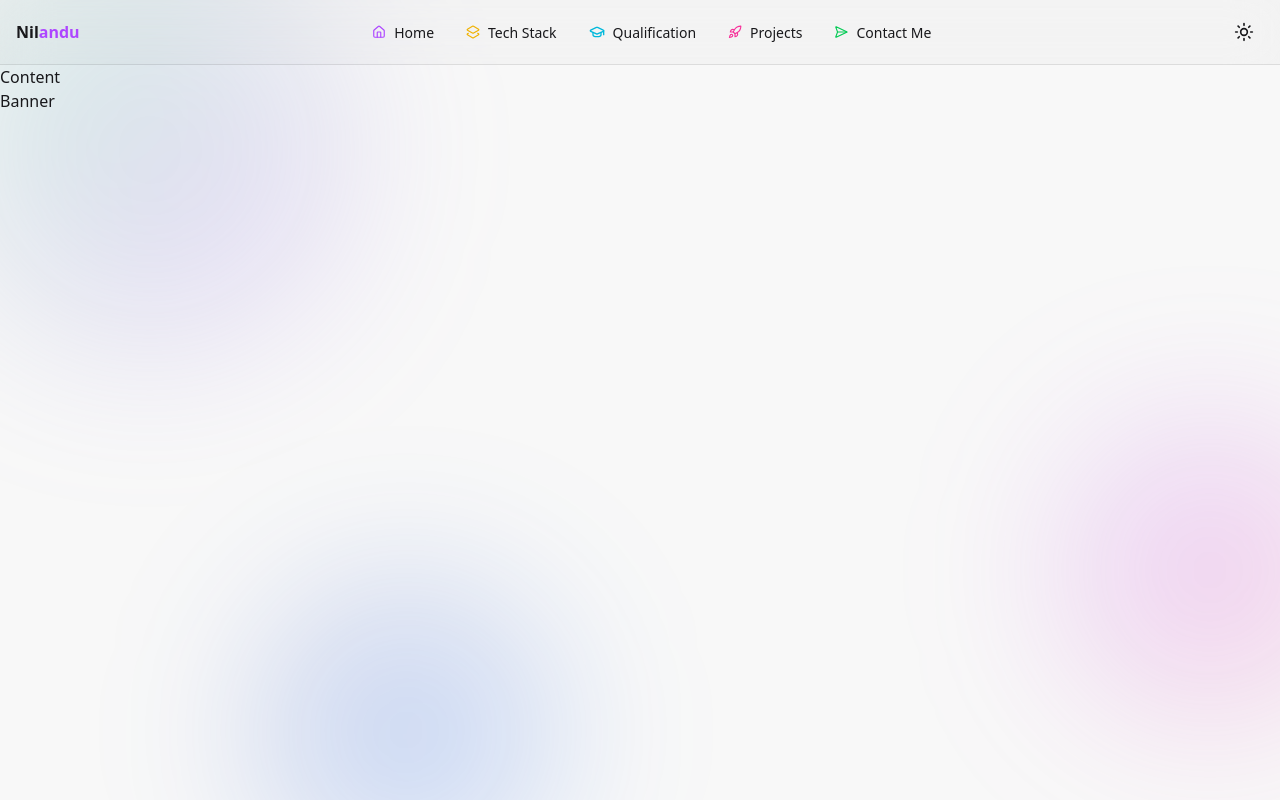
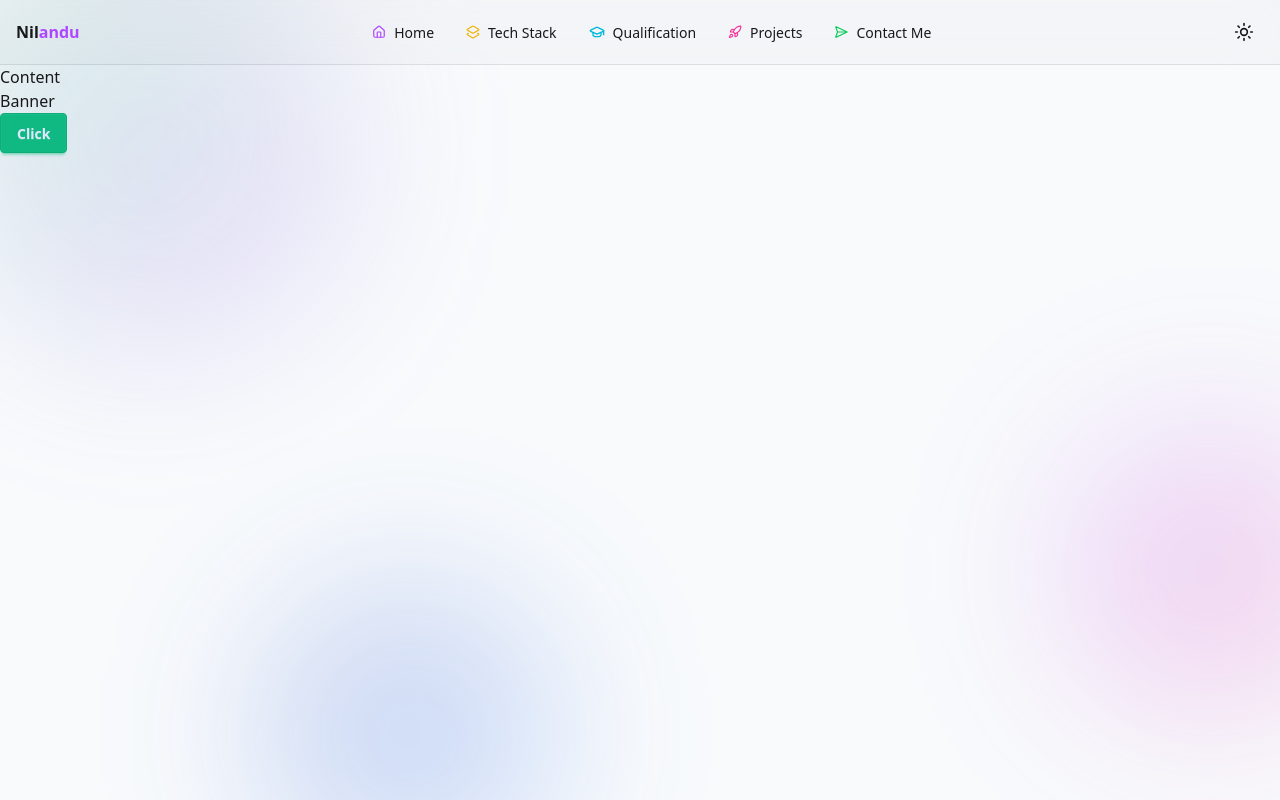
Before and after one commit to nknilandu/nilandu-portfolio, a React (Vite) app: page / in a window 1280 px wide. Built offline with nearby package versions, Linux system fonts and the light colour scheme.

Commit message:
theme controller functionality implemented and adjusted theme color

```diff
--- a/components/Navbar/Navbar.jsx
+++ b/components/Navbar/Navbar.jsx
@@ -10,7 +10,7 @@ import {
   SunMedium,
   TextAlignStart,
 } from "lucide-react";
-import React from "react";
+import React, { useEffect } from "react";
 
 const Navbar = () => {
   const list = (
@@ -48,6 +48,23 @@ const Navbar = () => {
     </>
   );
 
+  // +++++++++++ control theme +++++++++++++++++
+  useEffect(() => {
+    const savedTheme = localStorage.getItem("theme") || "light";
+    const html = document.querySelector("html");
+    html.setAttribute("data-theme", savedTheme);
+  }, []);
+
+  const handleTheme = (e) => {
+    const isChecked = e.target.checked;
+    // console.log(isChecked)
+    const html = document.querySelector("html");
+    const theme = isChecked ? "dark" : "light";
+
+    html.setAttribute("data-theme", theme);
+    localStorage.setItem("theme", theme);
+  };
+
   return (
     <div>
       <div className="drawer">
@@ -83,6 +100,8 @@ const Navbar = () => {
                     {/* this hidden checkbox controls the state */}
                     <input
                       type="checkbox"
+                      onClick={handleTheme}
+                      defaultChecked={localStorage.getItem("theme") === "dark"}
                       className="theme-controller rounded-full hover:bg-base-content/10 w-10 h-10 transition-all"
                       value="synthwave"
                     />
--- a/pages/Home/Home.jsx
+++ b/pages/Home/Home.jsx
@@ -25,6 +25,7 @@ const Home = () => {
       <main className="relative z-10">
         <Navbar></Navbar>
         <Banner></Banner>
+        <button className="btn btn-primary">Click</button>
       </main>
     </div>
   );
--- a/src/index.css
+++ b/src/index.css
@@ -1,2 +1,17 @@
 @import "tailwindcss";
 @plugin "daisyui";
+
+@plugin "daisyui/theme" {
+  name: "light";
+  default: true;
+  --color-primary: #10b981;
+  --color-secondary: #a855f7;
+  --color-base-200: #f8fafc;
+}
+
+@plugin "daisyui/theme" {
+  name: "dark";
+  --color-primary: #00baa6;
+  --color-secondary: #ff8904;
+  --color-base-200: #05070a;
+}
```
